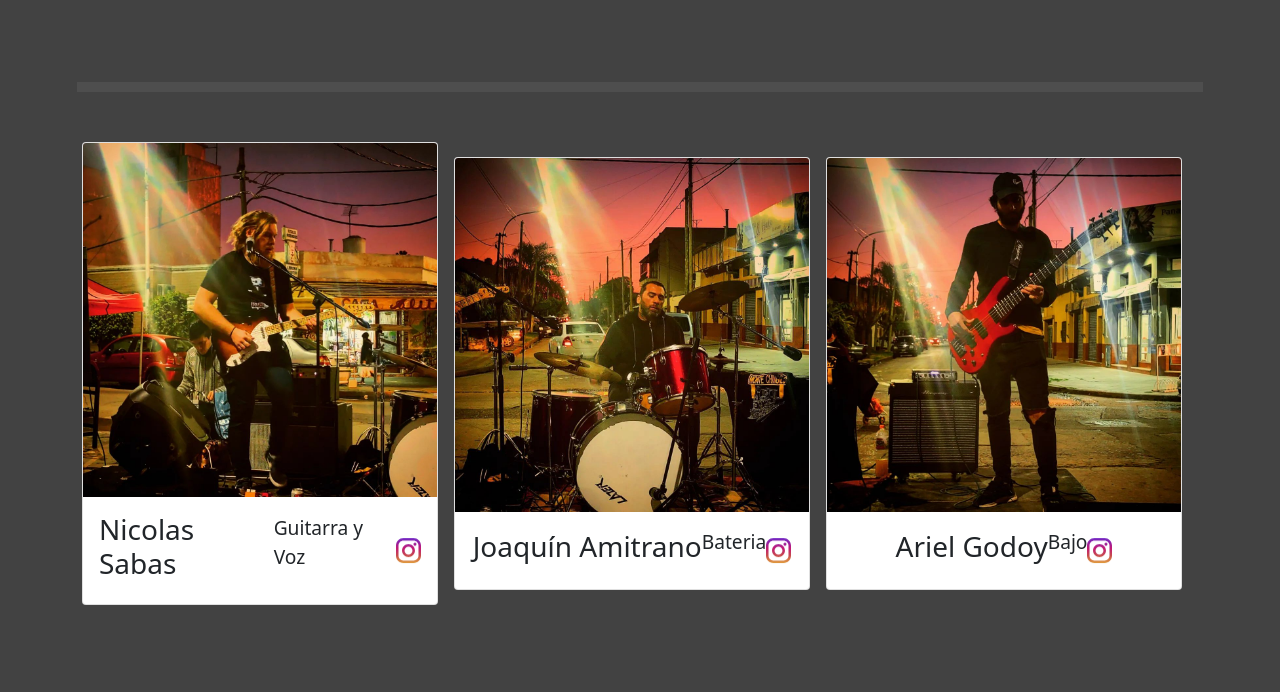
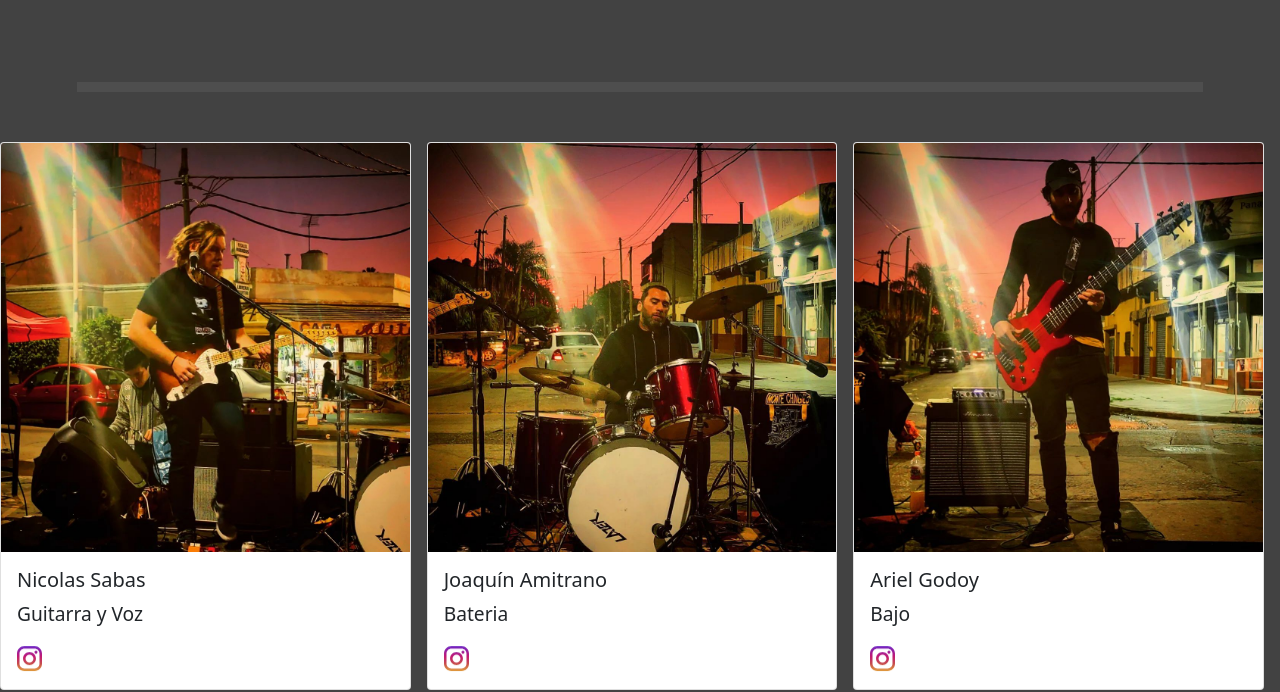
Before and after one commit to MartinFarias/LaFurio, a website: page page/historia.html in a window 1280 px wide. Shown: the part 2280-2972 px from the top of the page. Drawn offline with nearby package versions, Linux system fonts and the light colour scheme; a web font is replaced by a local one.

Commit message:
detalles movil

```diff
--- a/page/historia.html
+++ b/page/historia.html
@@ -103,18 +103,18 @@
         </section>
         <br>
         <hr class="separador">
-        <section class="container">
+
 
             <div class="row row-cols-1 row-cols-md-3 col-sm-12 g-3">
                 <div class="col">
                   <div class="card">
                     <img src="../asset/imagenes/formacion/colo.jpg" class="card-img-top" alt="Nicolas Leandro Sabas lafurio la furio guitarrista guitarra voz rock rock and roll rocanroll">
                     <div class="card-body">
-                      <br>
-                      <h3 class="card-title">Nicolas Sabas</h3>
-                      <br>
+
+                      <h5 class="card-title">Nicolas Sabas</h5>
+
                       <p class="card-text">Guitarra y Voz</p>
-                      <br>
+
                       <a href="http://www.instagram.com/sabasmusica" target="_blank"> <img src="../asset/imagenes/instagram.svg" alt="lafurio la furio guitarrista guitarra voz rock rock and roll rocanroll" class="iconoinsta" ></a>
                     </div>
                   </div>
@@ -123,11 +123,11 @@
                   <div class="card">
                     <img src="../asset/imagenes/formacion/batanueva.jpg" class="card-img-top" alt="...">
                     <div class="card-body">
-                      <br>
-                      <h3 class="card-title">Joaquín Amitrano</h3>
-                      <br>
+
+                      <h5 class="card-title">Joaquín Amitrano</h5>
+
                       <p class="card-text">Bateria</p>
-                      <br>
+
                       <a href="https://www.instagram.com/joaquin.amitrano" target="_blank"><img src="../asset/imagenes/instagram.svg" alt="cosa" class="iconoinsta" ></a>
                     </div>
                   </div>
@@ -136,11 +136,11 @@
                   <div class="card">
                     <img src="../asset/imagenes/formacion/bajo.jpg" class="card-img-top" alt="...">
                     <div class="card-body">
-                      <br>
-                      <h3 class="card-title">Ariel Godoy</h3>
-                      <br>
+
+                      <h5 class="card-title">Ariel Godoy</h5>
+
                       <p class="card-text">Bajo</p>
-                      <br>
+
                       <a href="https://www.instagram.com/arielgodoy28" target="_blank"> <img src="../asset/imagenes/instagram.svg" alt="cosa" class="iconoinsta" ></a>
 
                     </div>
@@ -152,7 +152,7 @@
 
                 </div>
               </div>
-        </section>
+
     </main>
     <footer class="w-100 d-flex aling-items justify-content-center flex-wrap bg-dark footercontacto">
       <tfoot><img class="logofoot" src="../asset/imagenes/lafuriologo.png1.png" alt="logolafurio"></tfoot>
--- a/sass/estilos.scss
+++ b/sass/estilos.scss
@@ -126,9 +126,14 @@ h1 {
 }
 
    .titulohistoria{font-family: 'indie flower';
-    font-size: 5rem;
+    font-size: 5rem ;
 margin-bottom: 1%;}
 
+@media screen and (max-width: 314px) {
+    .titulohistoria { font-size: 3rem;
+    }
+
+}
 
 
 h2 { color: rgb(14, 9, 1);
```
Also changed, not shown: page/galeria.html (+4 -0 lines), css/estilos.css.
